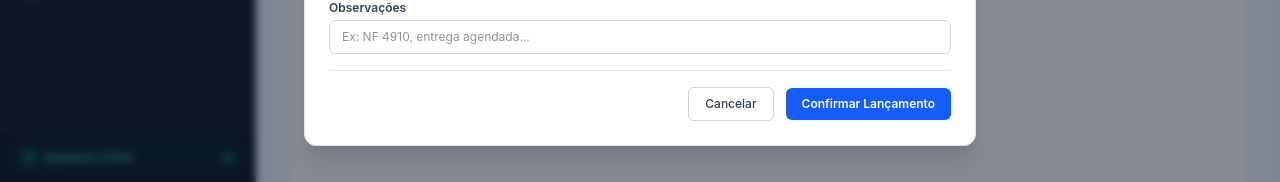
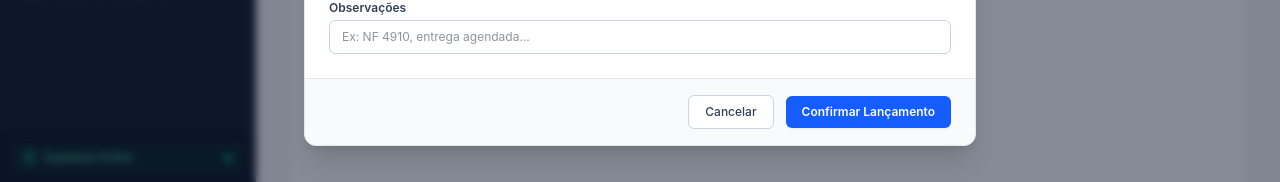
Before and after one commit to jvictoraiinteligencia-bot/rota-gestao, a React (Vite) app: page / in a window 1280 px wide. Both pictures are taken after a click on the button "Nova Viagem". Shown: the part 616-798 px from the top of the page. Built offline with nearby package versions, Linux system fonts and the light colour scheme; no server answers; the database is empty.

Commit message:
fix: ajustar layout do modal de viagem

```diff
--- a/src/components/modals/TripModal.tsx
+++ b/src/components/modals/TripModal.tsx
@@ -360,10 +360,10 @@ export const TripModal: React.FC<TripModalProps> = ({
   };
 
   return (
-    <div className="fixed inset-0 z-50 flex items-center justify-center bg-slate-900/50 backdrop-blur-xs p-4 overflow-y-auto">
-      <div className="bg-white rounded-xl shadow-xl border border-slate-200 w-full max-w-2xl my-8 overflow-hidden">
+    <div className="fixed inset-0 z-50 flex items-center justify-center bg-slate-900/50 backdrop-blur-xs p-4">
+      <div className="bg-white rounded-xl shadow-xl border border-slate-200 w-full max-w-2xl max-h-[calc(100dvh-2rem)] flex flex-col overflow-hidden">
         {/* Header */}
-        <div className="flex items-center justify-between px-6 py-4 border-b border-slate-200 bg-slate-50">
+        <div className="shrink-0 flex items-center justify-between px-6 py-4 border-b border-slate-200 bg-slate-50">
           <div className="flex items-center gap-2.5">
             <div className="p-2 rounded-lg bg-blue-100 text-blue-700">
               <Truck size={18} />
@@ -386,7 +386,8 @@ export const TripModal: React.FC<TripModalProps> = ({
         </div>
 
         {/* Form Body */}
-        <form onSubmit={handleSubmit} className="p-6 space-y-4">
+        <form onSubmit={handleSubmit} className="flex flex-col flex-1 min-h-0">
+          <div className="flex-1 min-h-0 overflow-y-auto overflow-x-hidden overscroll-contain p-6 space-y-4">
             {/* 1-2. CLIENTE E BLOCO */}
             <div className="grid grid-cols-1 sm:grid-cols-2 gap-4">
               <div>
@@ -789,9 +790,10 @@ export const TripModal: React.FC<TripModalProps> = ({
                 className="w-full text-xs border border-slate-300 rounded-md px-3 py-2 text-slate-800 focus:outline-blue-600"
               />
             </div>
+          </div>
 
           {/* Buttons */}
-          <div className="pt-4 border-t border-slate-200 flex items-center justify-end gap-3">
+          <div className="shrink-0 px-6 py-4 border-t border-slate-200 bg-slate-50 flex items-center justify-end gap-3">
             <button
               type="button"
               onClick={onClose}
```
Lines whose indentation alone changed are shown as unchanged.
